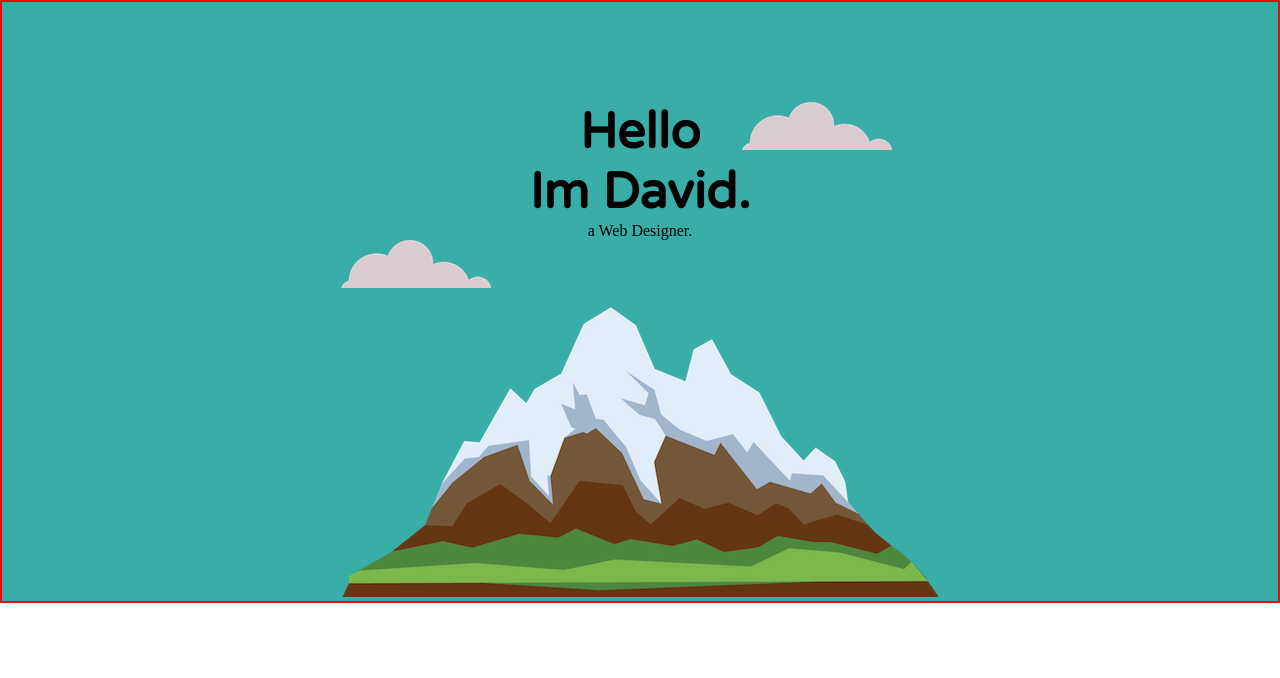
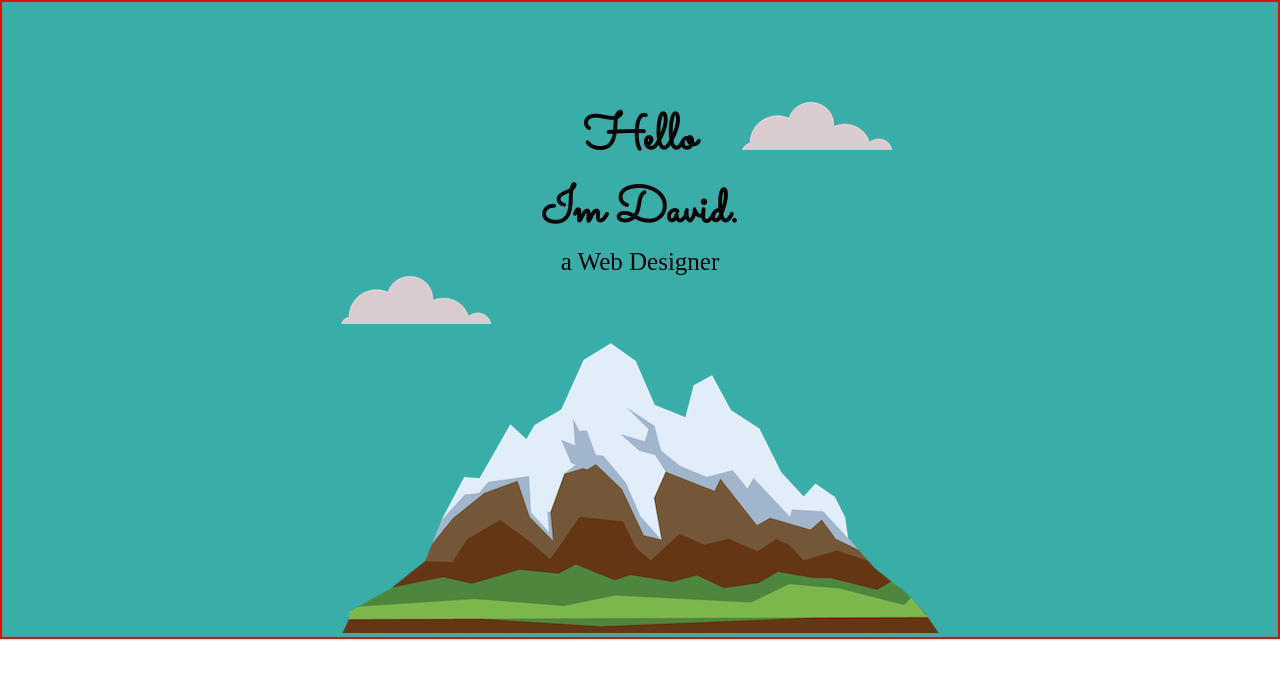
Before and after one commit to davidubik/Dev_projet001, a plain HTML site: page index.html in a window 1280 px wide. Drawn offline with Linux system fonts and the light colour scheme.

Commit message:
Ajout de class pour le sous titre et changement de fonts'

```diff
--- a/css/style.css
+++ b/css/style.css
@@ -1,7 +1,6 @@
 /*FONT*/
 @import url('https://fonts.googleapis.com/css2?family=Varela+Round&display=swap');
-
-
+@import url('https://fonts.googleapis.com/css2?family=Sacramento&family=Varela+Round&display=swap');
 *{
 	margin: 0;
 }
@@ -22,7 +21,12 @@ h1{
 	margin-top: 1%;
 	font-size: 50px;
 	margin: 0 auto 0 auto;
-	font-family: 'Varela Round';
+	font-family: 'Sacramento', cursive;
+}
+
+.sous_titre{
+	font-size: 25px;
+	font-family: 'Montserrat';
 }
 
 .top_cloud, .bottom_cloud{
--- a/index.html
+++ b/index.html
@@ -19,7 +19,7 @@
 			<section class="top_container">
 					<img  class="top_cloud" src="img/cloud.png" alt="cloud image">
 						<h1>Hello </br> Im David.</h1>
-						<p>a Web Designer.</p>
+						<p class="sous_titre">a Web Designer</p>
 							<img class="bottom_cloud" src="img/cloud.png" alt="cloud image">
 							<img src="img/mountain.png" alt="cloud image">
 			</section>
```
